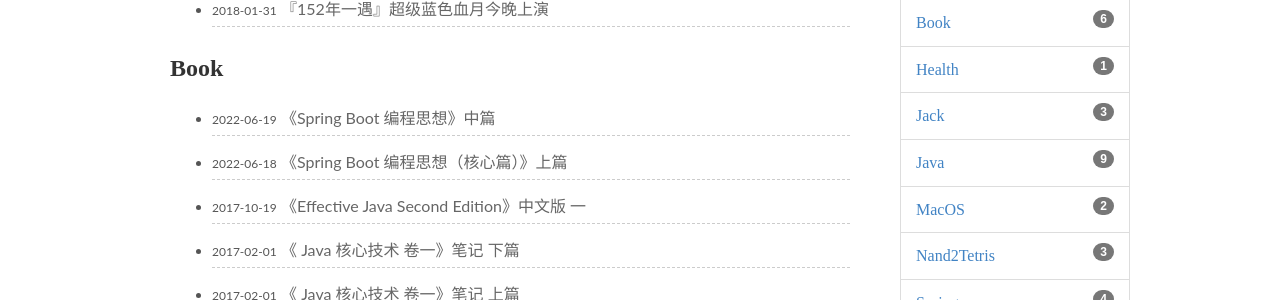
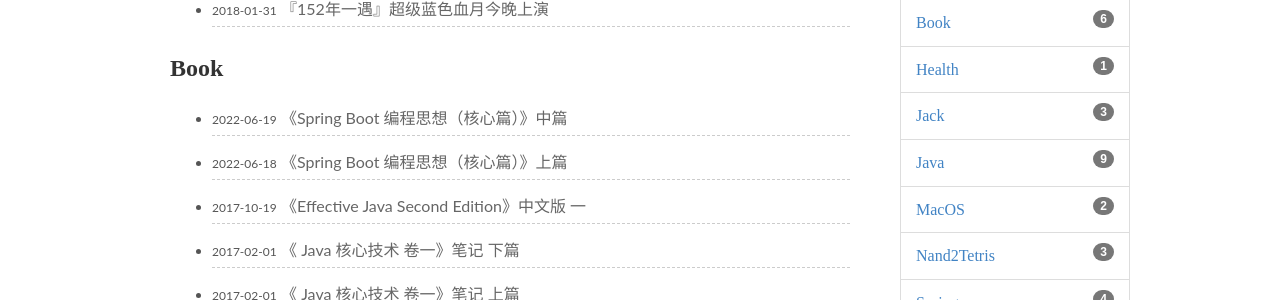
Before and after one commit to ReionChan/reionchan.github.io, a Jekyll site: the page built from pages/categories.md, in a window 1280 px wide and 900 px high. Shown: the part 428-728 px from the top of the window. Built offline with Jekyll 4.4.1, drawn with Linux system fonts in a browser that asks for light colours; some of the changed text lies outside the part shown.

Commit message:
Update 2022-06-19-thinking-in-springboot-part-2.md

```diff
--- a/_posts/2022-06-19-thinking-in-springboot-part-2.md
+++ b/_posts/2022-06-19-thinking-in-springboot-part-2.md
@@ -1,6 +1,6 @@
 ---
 layout: post
-title: 《Spring Boot 编程思想》中篇
+title: 《Spring Boot 编程思想（核心篇）》中篇
 categories: Book Spring
 tags: SpringBoot Spring Boot
 excerpt: 读该书 “第 2 部分 —— 走向自动装配” 心得笔记
```
